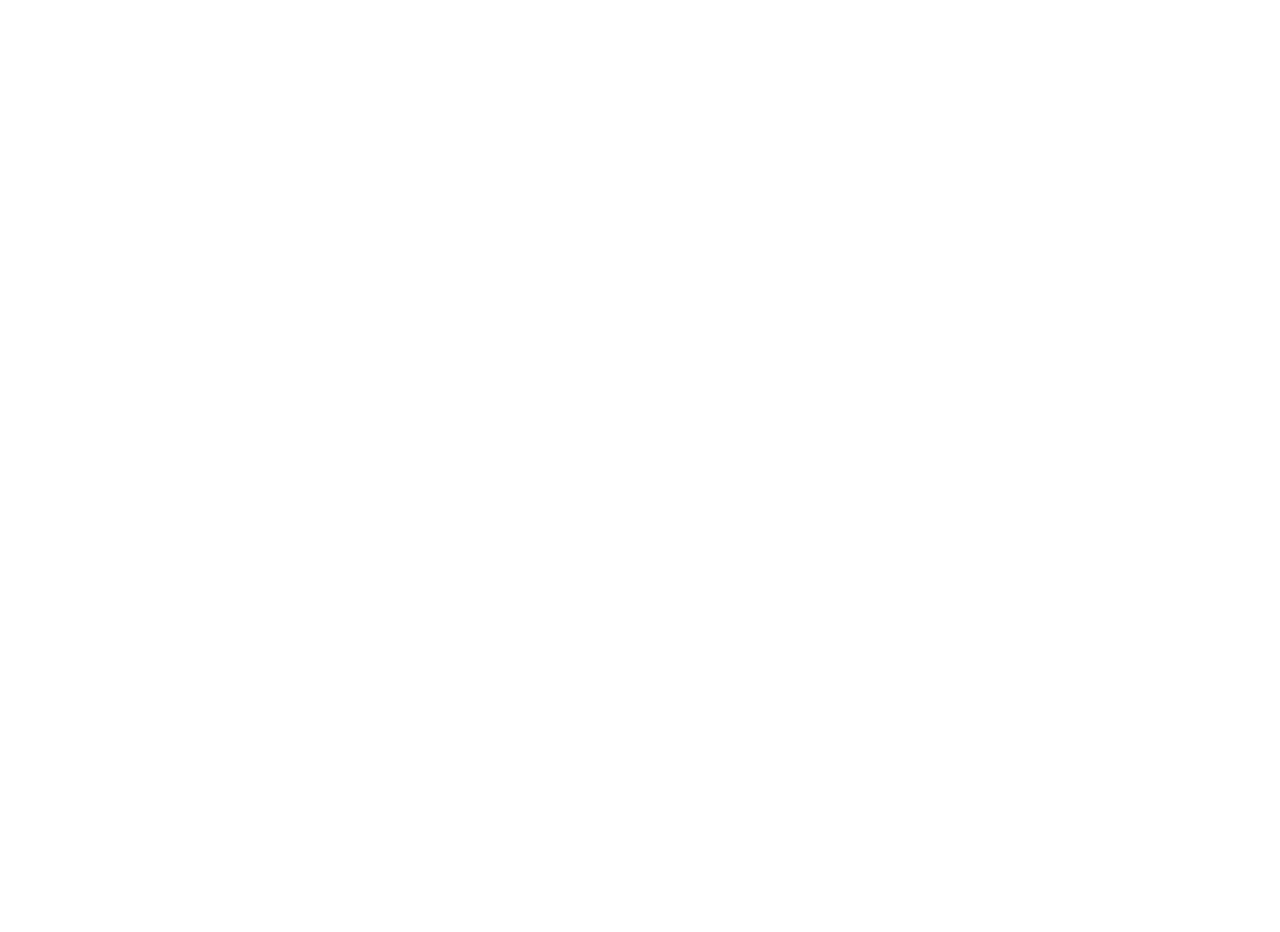
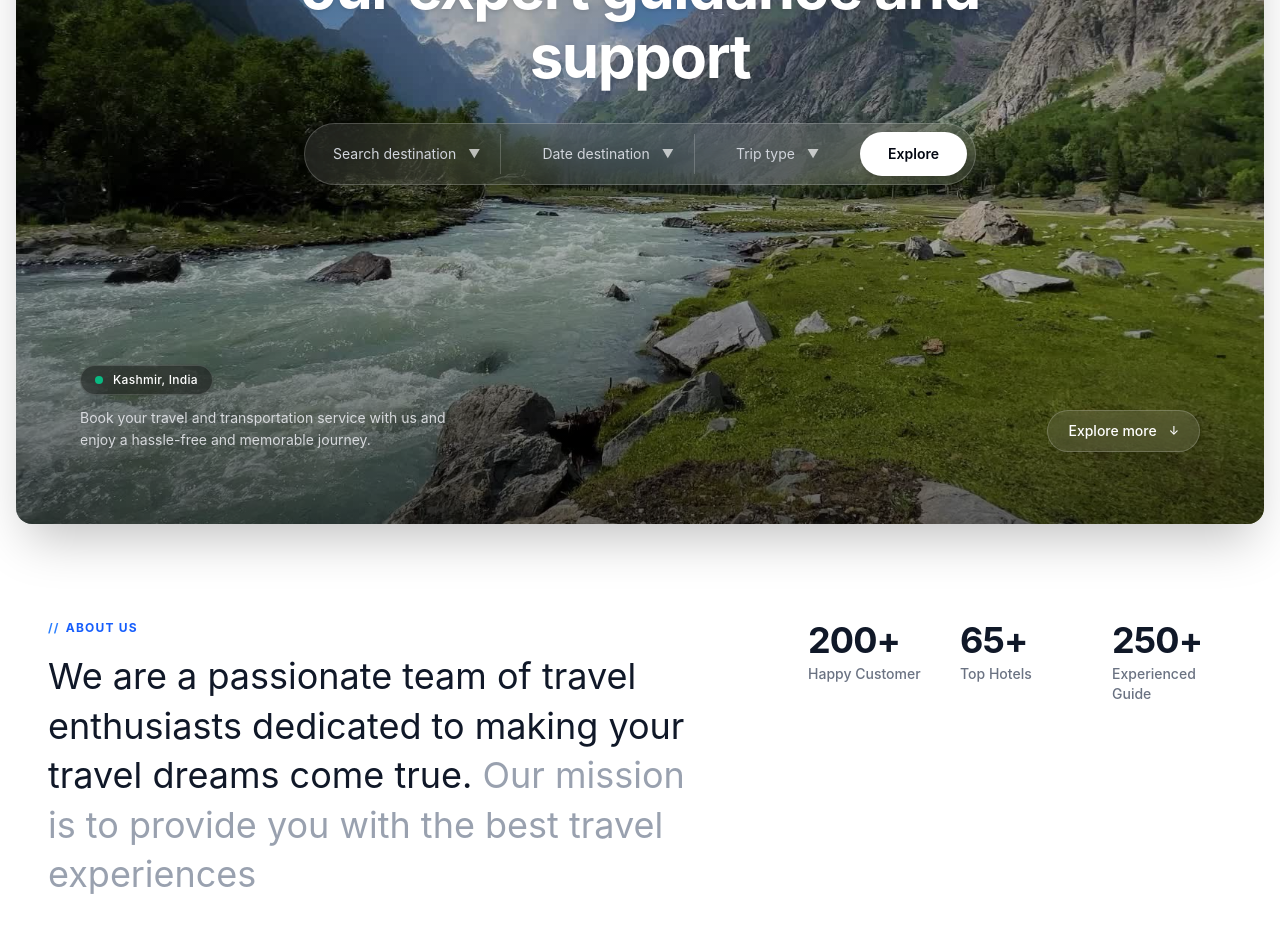
Before and after one commit to joydeep-07/plan-my-trip, a React (Vite) app: page / in a window 1280 px wide. Shown: the part 260-1192 px from the top of the page. Before the commit the page ends 800 px from the top, so only its background shows below. Built offline with nearby package versions, Linux system fonts and the light colour scheme.

Commit message:
Hero Section Design Created

```diff
--- a/src/App.tsx
+++ b/src/App.tsx
@@ -1,8 +1,11 @@
+import Home from "./pages/Home"
 
 
 const App = () => {
   return (
-    <div>App</div>
+    <div>
+      <Home/>
+    </div>
   )
 }
 
--- /dev/null
+++ b/src/components/Hero.tsx
@@ -0,0 +1,129 @@
+import kashmir from "../assets/images/kashmir.jpg";
+
+const Hero = () => {
+  return (
+    <div className="w-full overflow-x-hidden">
+      {/* Hero Section */}
+      <div className="h-screen w-full p-3 md:p-4 box-border">
+        <div className="relative h-full w-full rounded-2xl overflow-hidden shadow-2xl">
+          {/* Background Image */}
+          <img
+            className="absolute inset-0 h-full w-full object-cover transform scale-105 transition-transform duration-1000"
+            src={kashmir}
+            alt="Kashmir landscape"
+          />
+
+          {/* Cinematic Gradient Overlays */}
+          <div className="absolute inset-0 bg-gradient-to-b from-black/50 via-black/20 to-black/60"></div>
+
+          {/* Hero Content Container */}
+          <div className="relative z-10 flex flex-col justify-between h-full p-6 md:p-12 lg:p-16 text-white box-border">
+            {/* Top/Middle Section: Main Heading & Glass Search Bar */}
+            <div className="flex flex-col items-center text-center mt-12 md:mt-16">
+              <h1 className="text-3xl md:text-5xl lg:text-6xl font-bold tracking-tight max-w-4xl leading-[1.15] mb-8 drop-shadow-sm">
+                Begin your dream journey with our expert guidance and support
+              </h1>
+
+              {/* Refined Glassmorphism Search Bar */}
+              <div className="flex flex-col md:flex-row items-center justify-between bg-white/10 backdrop-blur-xl p-2 rounded-2xl md:rounded-full border border-white/20 text-sm max-w-2xl w-full shadow-lg gap-2 md:gap-0">
+                <div className="px-5 py-2.5 text-white/90 md:border-r border-white/20 flex items-center justify-between gap-3 w-full md:w-auto cursor-pointer hover:text-white transition">
+                  <span className="text-gray-300">Search destination</span>
+                  <span className="text-xs opacity-75">▼</span>
+                </div>
+                <div className="px-5 py-2.5 text-white/90 md:border-r border-white/20 flex items-center justify-between gap-3 w-full md:w-auto cursor-pointer hover:text-white transition">
+                  <span className="text-gray-300">Date destination</span>
+                  <span className="text-xs opacity-75">▼</span>
+                </div>
+                <div className="px-5 py-2.5 text-white/90 flex items-center justify-between gap-3 w-full md:w-auto cursor-pointer hover:text-white transition">
+                  <span className="text-gray-300">Trip type</span>
+                  <span className="text-xs opacity-75">▼</span>
+                </div>
+                <button className="bg-white text-gray-950 font-semibold px-7 py-3 rounded-xl md:rounded-full hover:bg-gray-100 hover:scale-[1.02] active:scale-[0.98] transition-all shadow-md w-full md:w-auto">
+                  Explore
+                </button>
+              </div>
+            </div>
+
+            {/* Bottom Section: Location, Subtext, and Explore More */}
+            <div className="flex flex-col md:flex-row items-start md:items-end justify-between gap-6 pb-2">
+              {/* Left side: Location badge & short description */}
+              <div className="flex flex-col gap-3">
+                <div className="flex items-center gap-2.5 bg-black/40 backdrop-blur-md px-3.5 py-1.5 rounded-full w-fit border border-white/15 text-xs tracking-wide shadow-sm">
+                  <span className="w-2 h-2 rounded-full bg-emerald-400 animate-pulse"></span>
+                  <span className="font-medium">Kashmir, India</span>
+                </div>
+                <p className="text-xs md:text-sm text-gray-200/90 max-w-sm leading-relaxed">
+                  Book your travel and transportation service with us and enjoy
+                  a hassle-free and memorable journey.
+                </p>
+              </div>
+
+              {/* Right side: Explore more action */}
+              <div className="flex items-center gap-3 text-sm font-medium cursor-pointer bg-white/10 backdrop-blur-md px-5 py-2.5 rounded-full border border-white/20 hover:bg-white/20 hover:border-white/30 transition-all shadow-sm group">
+                <span>Explore more</span>
+                <span className="text-xs transform group-hover:translate-y-0.5 transition-transform">
+                  ↓
+                </span>
+              </div>
+            </div>
+          </div>
+        </div>
+      </div>
+
+      {/* About & Stats Section */}
+      <div className="w-full bg-white px-6 md:px-12 py-20 text-black box-border">
+        <div className="mx-auto flex flex-col lg:flex-row gap-10 lg:gap-16 justify-between items-start">
+          {/* Left Side: About Us Text Content */}
+          <div className="w-full lg:w-[58%] flex flex-col gap-4">
+            <div className="text-blue-600 font-bold text-xs tracking-widest flex items-center gap-1.5">
+              <span className="text-blue-500">//</span> ABOUT US
+            </div>
+
+            <h2 className="text-2xl md:text-3xl lg:text-4xl font-normal leading-snug text-gray-900 max-w-2xl">
+              We are a passionate team of travel enthusiasts dedicated to making
+              your travel dreams come true.{" "}
+              <span className="text-gray-400">
+                Our mission is to provide you with the best travel experiences
+              </span>
+            </h2>
+          </div>
+
+          {/* Right Side: Statistics */}
+          <div className="w-full lg:w-[42%] flex gap-6 lg:gap-8 pt-8 lg:pt-0 lg:pl-12">
+            {/* Stat 1 */}
+            <div className="flex flex-col flex-1">
+              <span className="text-3xl md:text-4xl font-bold tracking-tight text-gray-900">
+                200+
+              </span>
+              <span className="text-xs md:text-sm text-gray-500 font-medium mt-1">
+                Happy Customer
+              </span>
+            </div>
+
+            {/* Stat 2 */}
+            <div className="flex flex-col flex-1">
+              <span className="text-3xl md:text-4xl font-bold tracking-tight text-gray-900">
+                65+
+              </span>
+              <span className="text-xs md:text-sm text-gray-500 font-medium mt-1">
+                Top Hotels
+              </span>
+            </div>
+
+            {/* Stat 3 */}
+            <div className="flex flex-col flex-1">
+              <span className="text-3xl md:text-4xl font-bold tracking-tight text-gray-900">
+                250+
+              </span>
+              <span className="text-xs md:text-sm text-gray-500 font-medium mt-1">
+                Experienced Guide
+              </span>
+            </div>
+          </div>
+        </div>
+      </div>
+    </div>
+  );
+};
+
+export default Hero;
--- a/src/index.css
+++ b/src/index.css
@@ -1 +1,5 @@
 @import "tailwindcss";
+
+::-webkit-scrollbar{
+  display: none;
+}
--- a/src/pages/Home.tsx
+++ b/src/pages/Home.tsx
@@ -1,5 +1,11 @@
+import Hero from "../components/Hero";
+
 const Home = () => {
-  return <div>Home</div>;
+  return (
+    <div>
+      <Hero />
+    </div>
+  );
 };
 
 export default Home;
```
Also changed, not shown: src/assets/images/kashmir.jpg.
